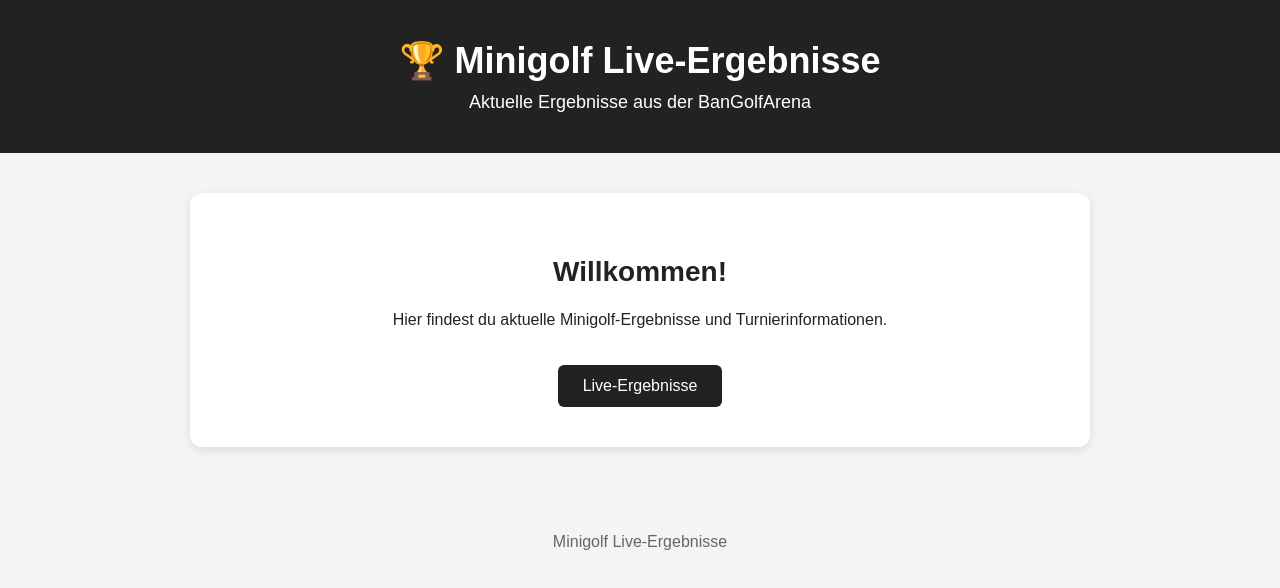
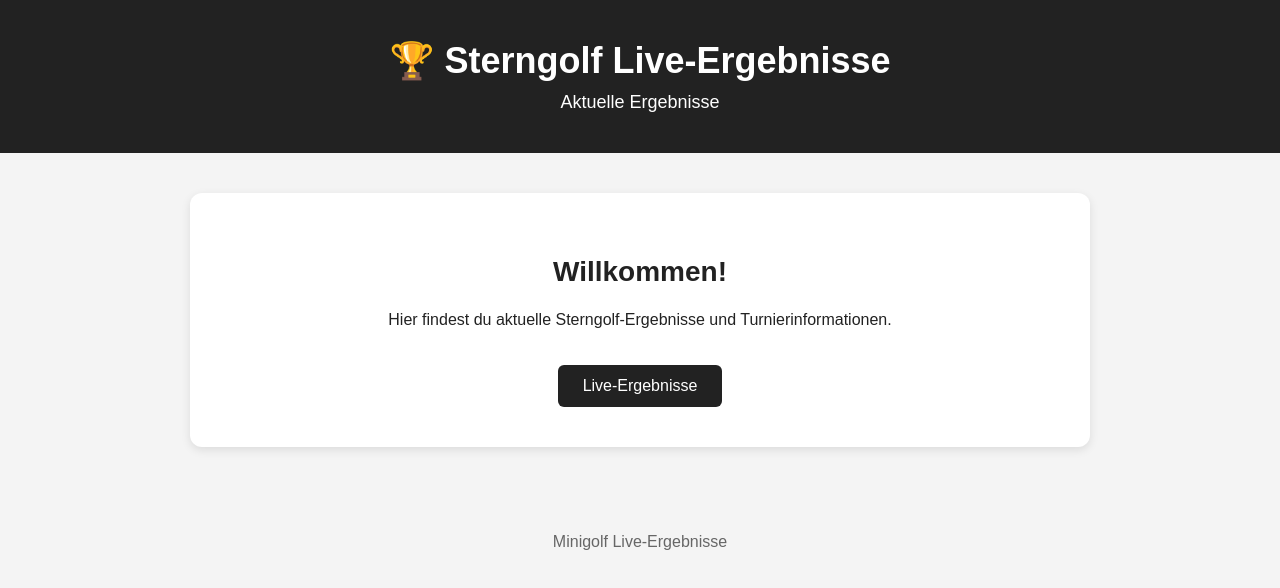
Before and after one commit to Elthoron/sterngolf-live-ergebnisse, a plain HTML site: page index.html in a window 1280 px wide. Drawn offline with Linux system fonts and the light colour scheme.

Commit message:
Rename Minigolf to Sterngolf in index.html

```diff
--- a/index.html
+++ b/index.html
@@ -4,7 +4,7 @@
     <meta charset="UTF-8">
     <meta name="viewport" content="width=device-width, initial-scale=1.0">
 
-    <title>Minigolf Live-Ergebnisse</title>
+    <title>Sterngolf Live-Ergebnisse</title>
 
     <link rel="stylesheet" href="style.css">
 </head>
@@ -12,8 +12,8 @@
 <body>
 
     <header>
-        <h1>🏆 Minigolf Live-Ergebnisse</h1>
-        <p>Aktuelle Ergebnisse aus der BanGolfArena</p>
+        <h1>🏆 Sterngolf Live-Ergebnisse</h1>
+        <p>Aktuelle Ergebnisse</p>
     </header>
 
     <main>
@@ -22,7 +22,7 @@
             <h2>Willkommen!</h2>
 
             <p>
-                Hier findest du aktuelle Minigolf-Ergebnisse
+                Hier findest du aktuelle Sterngolf-Ergebnisse
                 und Turnierinformationen.
             </p>
 
```
